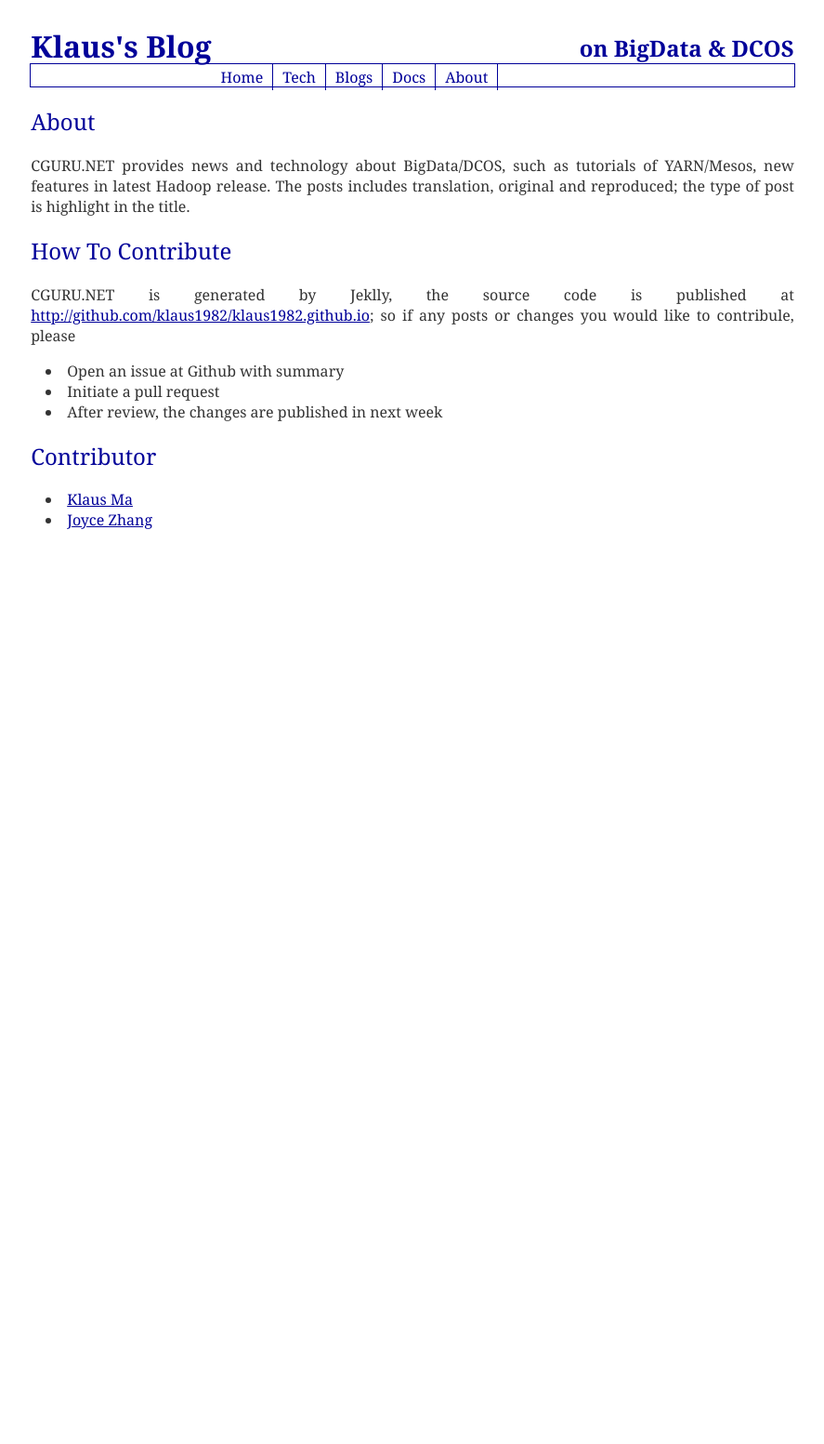
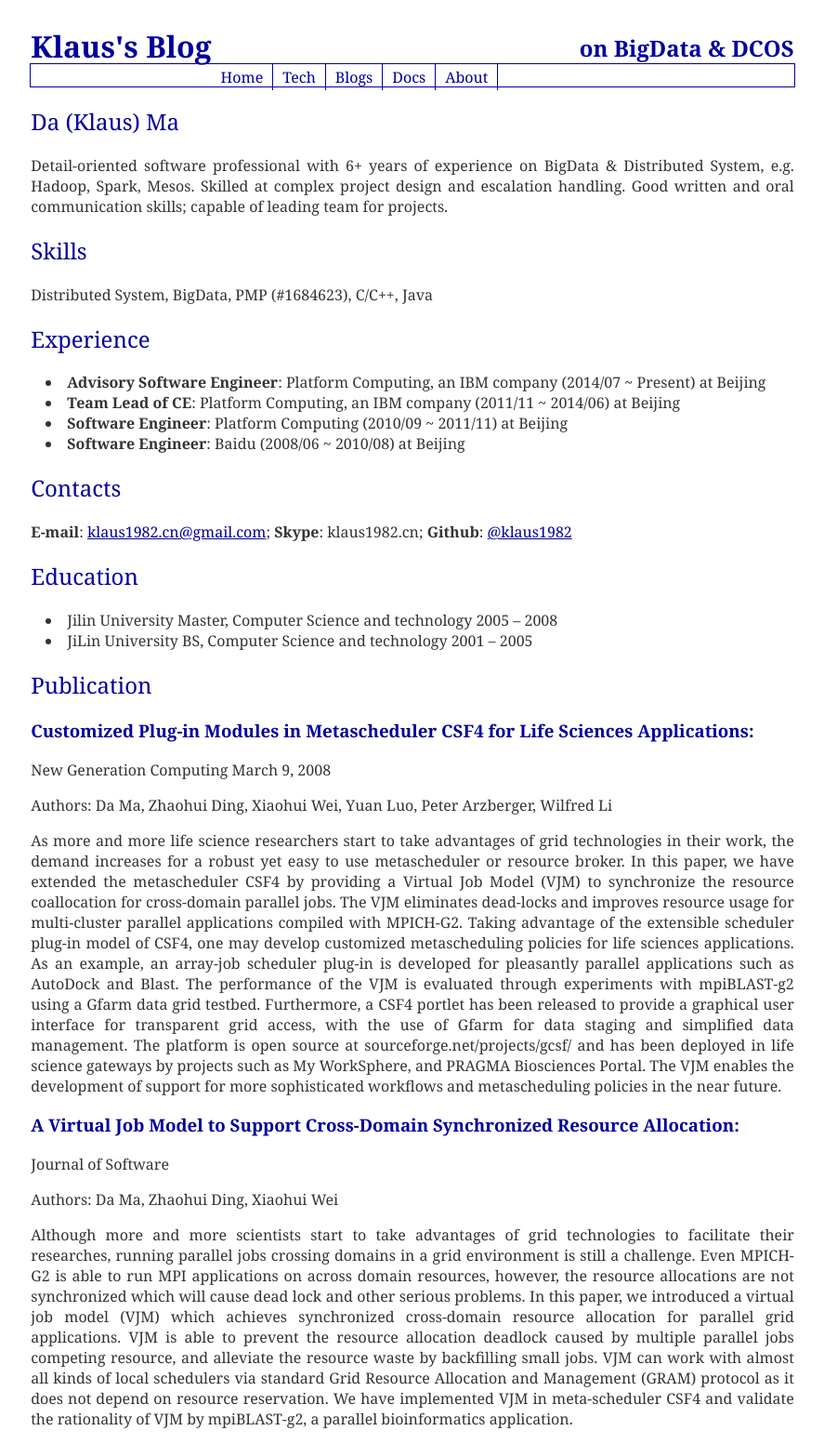
Before and after one commit to k82cn/k82cn.github.io, a Jekyll site: the page built from about.md, in a window 1280 px wide. Shown: the whole page at 93% size, without its empty margins (196-1083 px from the left). Built offline with Jekyll 4.4.1, drawn with Linux system fonts in a browser that asks for light colours; before the commit the page ends 900 px from its top, so only the background shows below that.

Commit message:
mark as klaus's blog

```diff
--- a/_config.yml
+++ b/_config.yml
@@ -5,7 +5,7 @@ exclude: ['Rakefile', 'README.md', 'config.rb']
 # configuration required for some pages
 
 domain: i.k82.me
-title: K82
+title: Klaus's Blog
 author: Klaus Ma
 email: klaus1982.cn@gmail.com
 
--- a/about.md
+++ b/about.md
@@ -3,19 +3,43 @@ layout: default
 title: About
 ---
 
-## About
+## Da (Klaus) Ma
+Detail-oriented software professional with 6+ years of experience on BigData & Distributed System, e.g. Hadoop, Spark, Mesos. Skilled at complex project design and escalation handling. Good written and oral communication skills; capable of leading team for projects.
 
-CGURU.NET provides news and technology about BigData/DCOS, such as tutorials of YARN/Mesos, new features in latest Hadoop release. The posts includes translation, original and reproduced; the type of post is highlight in the title.
+## Skills
 
-## How To Contribute
+Distributed System, BigData, PMP (#1684623), C/C++, Java
 
-CGURU.NET is generated by Jeklly, the source code is published at [http://github.com/klaus1982/klaus1982.github.io](http://github.com/klaus1982/klaus1982.github.io); so if any posts or changes you would like to contribule, please
+## Experience
 
-* Open an issue at Github with summary
-* Initiate a pull request
-* After review, the changes are published in next week
+* __Advisory Software Engineer__: Platform Computing, an IBM company (2014/07 ~ Present) at Beijing
+* __Team Lead of CE__: Platform Computing, an IBM company (2011/11 ~ 2014/06) at Beijing
+* __Software Engineer__: Platform Computing (2010/09 ~ 2011/11) at Beijing
+* __Software Engineer__: Baidu (2008/06 ~ 2010/08) at Beijing
 
-## Contributor
+## Contacts
+__E-mail__: [klaus1982.cn@gmail.com](mailto:klaus1982.cn@gmail.com); __Skype__: klaus1982.cn; __Github__: [@klaus1982](http://www.github.com/klaus1982)
 
-* [Klaus Ma]({{ site.url }}/contr/klaus)
-* [Joyce Zhang]({{ site.url }}/contr/joyce)
+## Education
+
+* Jilin University Master, Computer Science and technology 2005 – 2008
+* JiLin University BS, Computer Science and technology 2001 – 2005
+
+
+## Publication
+
+### __Customized Plug-in Modules in Metascheduler CSF4 for Life Sciences Applications__:
+
+  New Generation Computing March 9, 2008
+
+  Authors: Da Ma, Zhaohui Ding, Xiaohui Wei, Yuan Luo, Peter Arzberger, Wilfred Li
+
+  As more and more life science researchers start to take advantages of grid technologies in their work, the demand increases for a robust yet easy to use metascheduler or resource broker. In this paper, we have extended the metascheduler CSF4 by providing a Virtual Job Model (VJM) to synchronize the resource coallocation for cross-domain parallel jobs. The VJM eliminates dead-locks and improves resource usage for multi-cluster parallel applications compiled with MPICH-G2. Taking advantage of the extensible scheduler plug-in model of CSF4, one may develop customized metascheduling policies for life sciences applications.  As an example, an array-job scheduler plug-in is developed for pleasantly parallel applications such as AutoDock and Blast. The performance of the VJM is evaluated through experiments with mpiBLAST-g2 using a Gfarm data grid testbed. Furthermore, a CSF4 portlet has been released to provide a graphical user interface for transparent grid access, with the use of Gfarm for data staging and simplified data management.  The platform is open source at sourceforge.net/projects/gcsf/ and has been deployed in life science gateways by projects such as My WorkSphere, and PRAGMA Biosciences Portal. The VJM enables the development of support for more sophisticated workflows and metascheduling policies in the near future.
+
+### __A Virtual Job Model to Support Cross-Domain Synchronized Resource Allocation__:
+
+  Journal of Software
+
+  Authors: Da Ma, Zhaohui Ding, Xiaohui Wei
+
+  Although more and more scientists start to take advantages of grid technologies to facilitate their researches, running parallel jobs crossing domains in a grid environment is still a challenge. Even MPICH-G2 is able to run MPI applications on across domain resources, however, the resource allocations are not synchronized which will cause dead lock and other serious problems. In this paper, we introduced a virtual job model (VJM) which achieves synchronized cross-domain resource allocation for parallel grid applications. VJM is able to prevent the resource allocation deadlock caused by multiple parallel jobs competing resource, and alleviate the resource waste by backfilling small jobs. VJM can work with almost all kinds of local schedulers via standard Grid Resource Allocation and Management (GRAM) protocol as it does not depend on resource reservation. We have implemented VJM in meta-scheduler CSF4 and validate the rationality of VJM by mpiBLAST-g2, a parallel bioinformatics application.
```
Also changed, not shown: contr/klaus.md (deleted, +0 -82 lines).
